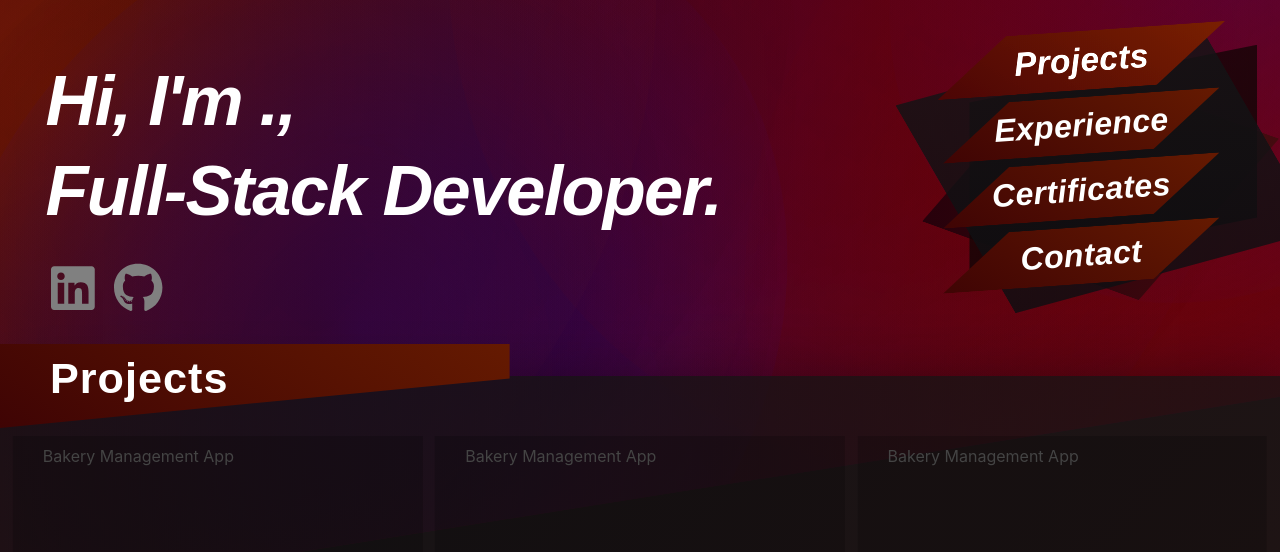
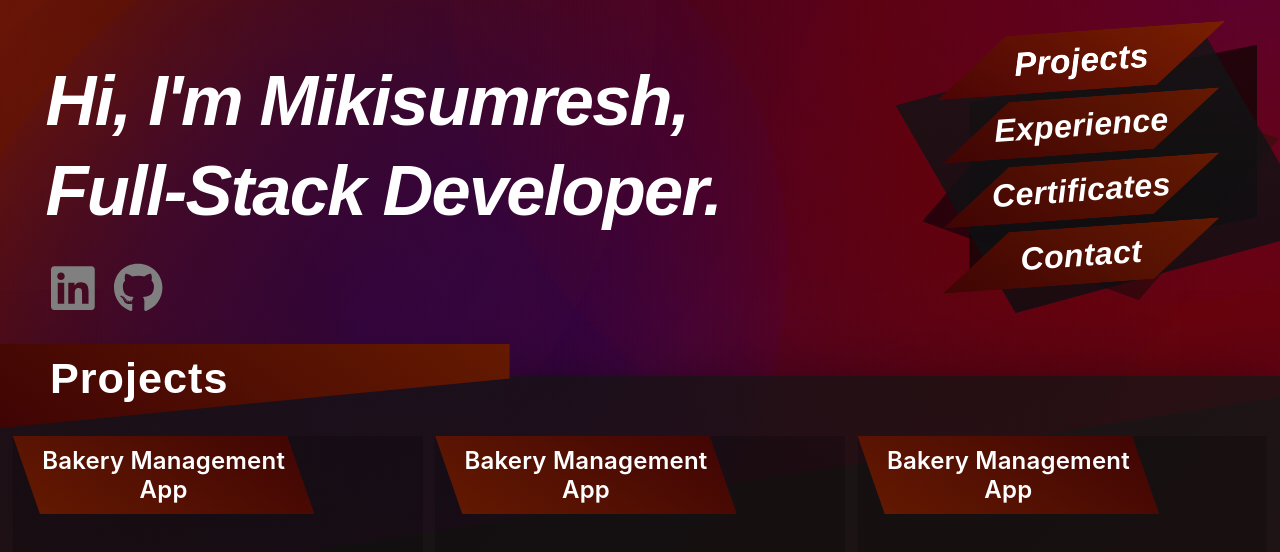
Before and after one commit to DatDereDaag/Portfolio, a React (Vite) app: page / in a window 1280 px wide. Shown: the top 552 px of the page. Built offline with nearby package versions, Linux system fonts and the light colour scheme; a web font is replaced by a local one.

Commit message:
added: project card header

```diff
--- a/src/Components/Home/index.tsx
+++ b/src/Components/Home/index.tsx
@@ -49,7 +49,7 @@ function Home() {
       ></div>
 
       <div className="hero-section">
-        <h1 className="hero-font">Hi, I'm .,</h1>
+        <h1 className="hero-font">Hi, I'm Mikisumresh,</h1>
         <h1 className="hero-font bottom-hero-font">Full-Stack Developer.</h1>
         <div className="hero-icons">
           <a
--- a/src/Components/Project Card/index.scss
+++ b/src/Components/Project Card/index.scss
@@ -13,11 +13,19 @@
 
   &-title {
     font-family: $secondary-font;
-    font-size: 1rem;
+    font-size: 1.5rem;
+    font-weight: 600;
+    letter-spacing: 0.2px;
+    text-align: center;
+
+    color: white;
+    background: $card-header-gradient;
+
+    width: 22vw;
 
     clip-path: $card-title-shape;
 
-    padding: 10px 20px 10px 30px;
+    padding: 10px;
 
     z-index: 8;
   }
--- a/src/styles/abstract/_colours.scss
+++ b/src/styles/abstract/_colours.scss
@@ -1 +1,2 @@
 $main-gradient: linear-gradient(35deg, #3f0404 0%, #651a01 100%);
+$card-header-gradient: linear-gradient(35deg, #651a01 0%, #3f0404 100%);
```
